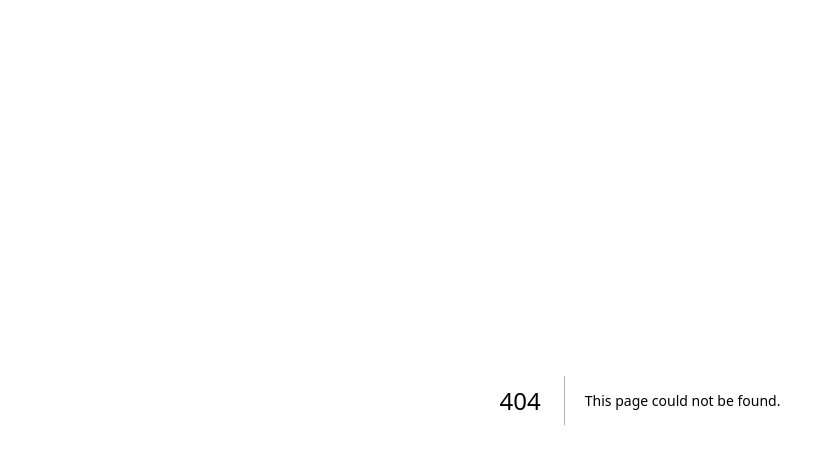
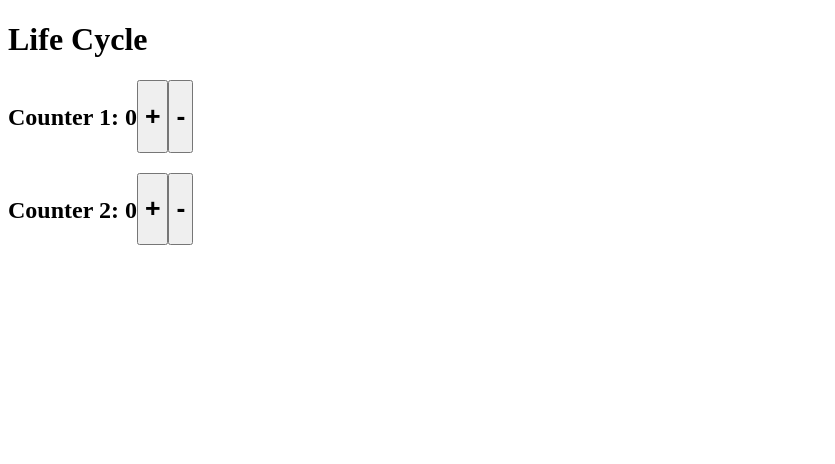
Before and after one commit to annamkishore/react-hooks-demo, a Next.js app: page /life-cycle in a window 1280 px wide. Before the commit this address had no page. Shown: the top 464 px of the page, without its empty margins (0-835 px from the left). Built offline with nearby package versions, Linux system fonts and the light colour scheme.

Commit message:
state, lifecycle

```diff
--- a/app/layout.js
+++ b/app/layout.js
@@ -1,3 +1,4 @@
+// feature #3(next): title
 export const metadata = {title: 'Tree Demo'}
 
 export default function RootLayout({children}) {
--- /dev/null
+++ b/app/life-cycle/page.js
@@ -0,0 +1,50 @@
+// feature #4(next): "use client" to render in browser
+"use client"
+import {useEffect, useState} from "react";
+
+// feature #5(next): export default is mandatory, without that page will not render
+export default function LifeCycleDemo() {
+
+  // feature #1(--react): state
+  let [count1, setCount1] = useState(0)
+  let [count2, setCount2] = useState(0)
+
+  // feature #2(--react): lifecycle
+  // ------on component mount/update
+  useEffect(() => {
+    console.log("mount 1")
+    return () => console.log("unmount 1")
+  })
+
+  // ------on component mount
+  useEffect(() => {
+    console.log("mount 2")
+    return () => console.log("unmount 2")
+  }, [])
+
+  // ------on component update for count1
+  useEffect(() => {
+    console.log("mount 3")
+    return () => console.log("unmount 3")
+  }, [count1])
+
+  // ------on component update for count2
+  useEffect(() => {
+    console.log("mount 4")
+    return () => console.log("unmount 4")
+  }, [count2])
+
+  return <>
+    <h1>Life Cycle</h1>
+    <h2>
+      Counter 1: {count1}
+      <button onClick={() => setCount1(count1 + 1)}><h1>+</h1></button>
+      <button onClick={() => setCount1(count1 - 1)}><h1>-</h1></button>
+    </h2>
+    <h2>
+      Counter 2: {count2}
+      <button onClick={() => setCount2(count2 + 1)}><h1>+</h1></button>
+      <button onClick={() => setCount2(count2 - 1)}><h1>-</h1></button>
+    </h2>
+  </>
+}
--- a/next.config.js
+++ b/next.config.js
@@ -1,11 +1,13 @@
 /** @type {import('next').NextConfig} */
 const nextConfig = {
   experimental: {
+    // feature #1(next): using app directory
     appDir: true,
   },
   async redirects() {
     return [
       {
+        // feature #2(next): redirection
         source: '/',
         destination: '/tree-sample',
         permanent: true,
```
